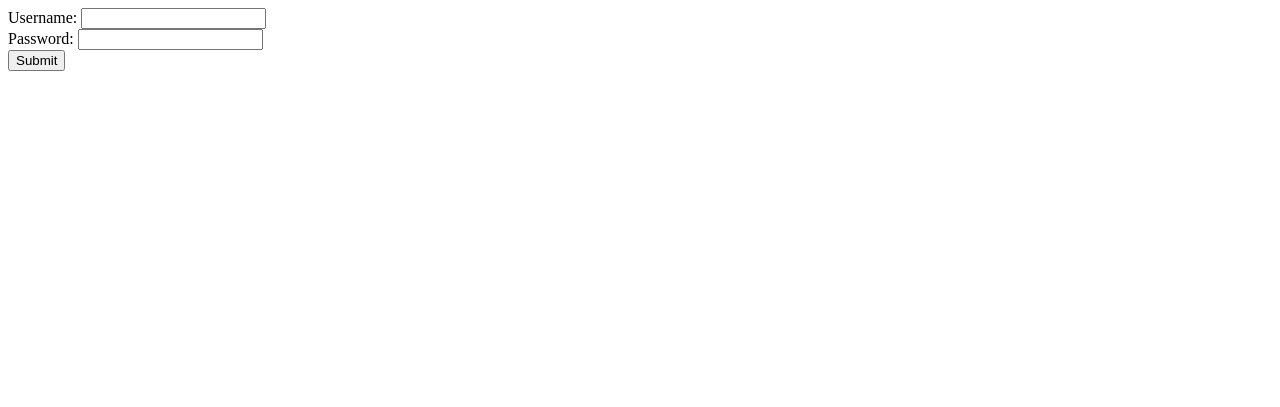
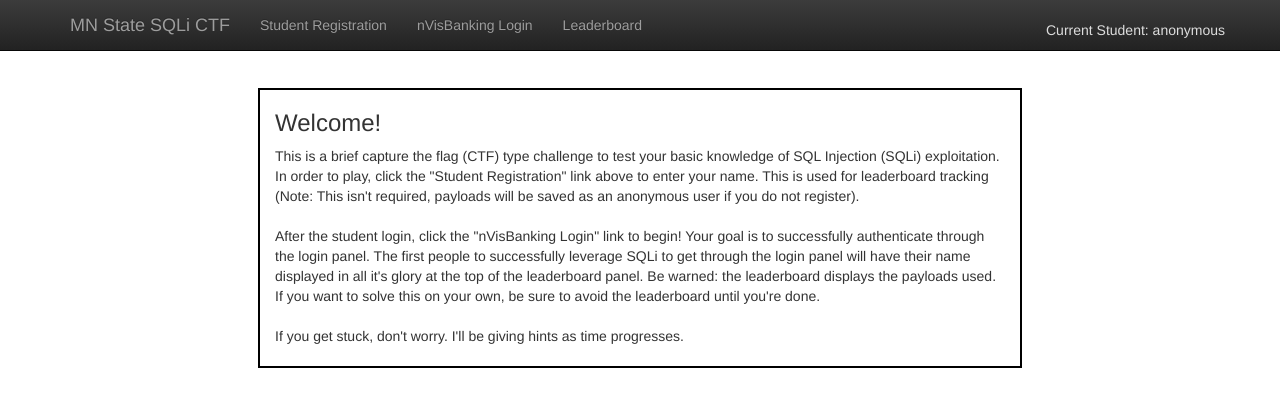
Before and after one commit to Atticuss/Flask-CTF, a Flask app: page / in a window 1280 px wide. Shown: the top 407 px of the page. Run offline with Flask 2, Linux system fonts and the light colour scheme; parts of the project's set-up code (start-up, migrations or seed data) failed here and were passed over; some libraries are stand-ins or nearby versions.

Commit message:
basic UI implemented across all pages

```diff
--- a/ctf.py
+++ b/ctf.py
@@ -65,6 +65,10 @@ except ImportError:
 #---- Dynamic Python outes ----#
 
 @app.route('/', methods=['GET'])
+def welcome_page():
+    student = request.cookies.get('student_name', 'anonymous')
+    return render_template('welcome.html', student=student)
+
 @app.route('/login', methods=['GET', 'POST'])
 def login_page():
     student = request.cookies.get('student_name')
@@ -75,6 +79,7 @@ def login_page():
 
 @app.route('/account', methods=['GET'])
 def account_page():
+    student = request.cookies.get('student_name', 'anonymous')
     session_id = request.cookies.get('nVisBankingSession')
     user = AuthController.validate_session_id(session_id)
 
@@ -87,10 +92,11 @@ def account_page():
         return resp
 
     account_data = AccountController.get_account_data(user)
-    return render_template('account.html', account_data=account_data)
+    return render_template('account.html', student=student, account_data=account_data)
 
 @app.route('/leaderboard', methods=['GET'])
 def leaderboard_page(filt=None):
+    student = request.cookies.get('student_name', 'anonymous')
     leaderboard_data = LeaderboardController.get_all_leaderboard_data()
 
     unique_user_payloads = {}
@@ -112,17 +118,18 @@ def leaderboard_page(filt=None):
             t = (1, row[4])
             unique_pw_payloads[row[2]] = t
 
-    return render_template('leaderboard.html', leaderboard_data=leaderboard_data, unique_user_payloads=unique_user_payloads, unique_pw_payloads=unique_pw_payloads)
+    return render_template('leaderboard.html', student=student, leaderboard_data=leaderboard_data, unique_user_payloads=unique_user_payloads, unique_pw_payloads=unique_pw_payloads)
 
-@app.route('/leaderboard_login', methods=['GET', 'POST'])
+@app.route('/student_registration', methods=['GET', 'POST'])
 def leadboard_login_page():
+    student = request.cookies.get('student_name', 'anonymous')
     if request.method == 'GET':
-        return render_template('leaderboard_login.html')
+        return render_template('leaderboard_login.html', student=student)
     else:
         try:
             student = request.form['student_name']
         except KeyError:
-            return make_response(render_template('leaderboard_login.html', error='Bad request'), 400)
+            return make_response(render_template('leaderboard_login.html', student=student, error='Bad request'), 400)
 
         resp = make_response(redirect('/login'))
         resp.set_cookie('student_name', student)
--- a/templates/login.html
+++ b/templates/login.html
@@ -1,12 +1,19 @@
-<html><body>
-    <form action="/login" method="Post">
-        Username:
+{% extends "main.html" %} {% block content %}
+<div class="col-md-2"></div>
+
+<div class="col-md-8" style="outline: 2px solid black">
+    <h3>nVisBanking Login</h3> </br>
+    <form action="/login" method="POST">
+        <b>Username:</b>
         <input type="text" name="username"> </br>
-        Password:
-        <input type="password" name="password"> </br>
-        <input type="submit">
+        <b>Password:</b>
+        <input type="password" name="password"> </br> </br>
+        <input type="submit" value="Login!"> </br></br>
     </form>
     {% if error is not none %}
         {{error}}
     {% endif %}
-</body></html>
+</div>
+
+<div class="col-md-2"></div>
+{% endblock %}
--- /dev/null
+++ b/templates/main.html
@@ -0,0 +1,59 @@
+<!DOCTYPE html>
+<html lang="en">
+  <head>
+    <meta charset="utf-8">
+    <meta http-equiv="X-UA-Compatible" content="IE=edge">
+    <meta name="viewport" content="width=device-width, initial-scale=1">
+
+    <title>MN State SQLi CTF</title>
+
+    <!-- Bootstrap core CSS -->
+    <link href="/lib/bootstrap/css/bootstrap.min.css" rel="stylesheet">
+    <link href="/lib/bootstrap/css/bootstrap-theme.min.css" rel="stylesheet">
+
+    <!-- Custom styles for this template -->
+    <link href="/lib/bootstrap/css/starter-template.css" rel="stylesheet">
+
+    <!-- JQuery refs -->
+    <script src="/lib/jquery/jquery.min.js" type="text/javascript"></script>
+
+    <!-- Bootstrap core JS -->
+    <script src="/lib/bootstrap/js/bootstrap.min.js" type="text/javascript"></script>
+
+  </head>
+
+  <body>
+    <nav class="navbar navbar-inverse navbar-fixed-top">
+      <div class="container">
+
+        <div class="navbar-header">
+          <button type="button" class="navbar-toggle collapsed" data-toggle="collapse" data-target="#navbar" aria-expanded="false" aria-controls="navbar">
+            <span class="sr-only">Toggle navigation</span>
+            <span class="icon-bar"></span>
+            <span class="icon-bar"></span>
+            <span class="icon-bar"></span>
+          </button>
+          <a class="navbar-brand" href="/">MN State SQLi CTF</a>
+        </div>
+
+        <div id="navbar" class="collapse navbar-collapse">
+          <ul class="nav navbar-nav">
+            <li><a href="/student_registration">Student Registration</a></li>
+            <li><a href="/login">nVisBanking Login</a></li>
+            <li><a href="/leaderboard">Leaderboard</a></li>
+          </ul>
+
+          <ul class="nav navbar-nav navbar-right" style="color: #ddd">
+            </br>
+            Current Student: {{ student }}
+          </ul>
+        </div>
+      </div>
+    </nav>
+    <div class="container">
+        </br>
+        </br>
+        {% block content %}{% endblock %}
+    </div>
+  </body>
+</html>
--- /dev/null
+++ b/templates/welcome.html
@@ -0,0 +1,15 @@
+{% extends "main.html" %} {% block content %}
+<div class="col-md-2"></div>
+
+<div class="col-md-8" style="outline: 2px solid black">
+    <h3>Welcome!</h3>
+    This is a brief capture the flag (CTF) type challenge to test your basic knowledge of SQL Injection (SQLi) exploitation. In order to play, click the "Student Registration" link above to enter your name. This is used for leaderboard tracking (Note: This isn't required, payloads will be saved as an anonymous user if you do not register).
+    </br> </br>
+    After the student login, click the "nVisBanking Login" link to begin! Your goal is to successfully authenticate through the login panel. The first people to successfully leverage SQLi to get through the login panel will have their name displayed in all it's glory at the top of the leaderboard panel. Be warned: the leaderboard displays the payloads used. If you want to solve this on your own, be sure to avoid the leaderboard until you're done.
+    </br></br>
+    If you get stuck, don't worry. I'll be giving hints as time progresses.
+    </br></br>
+</div>
+
+<div class="col-md-2"></div>
+{% endblock %}
```
Also changed, not shown: templates/account.html (+10 -3 lines), templates/leaderboard.html (+2 -25 lines), templates/leaderboard_login.html (+13 -6 lines).
